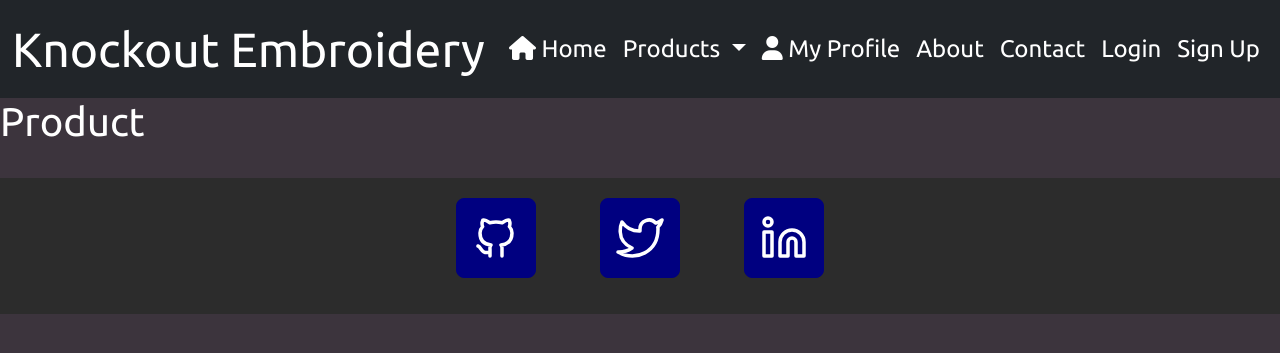
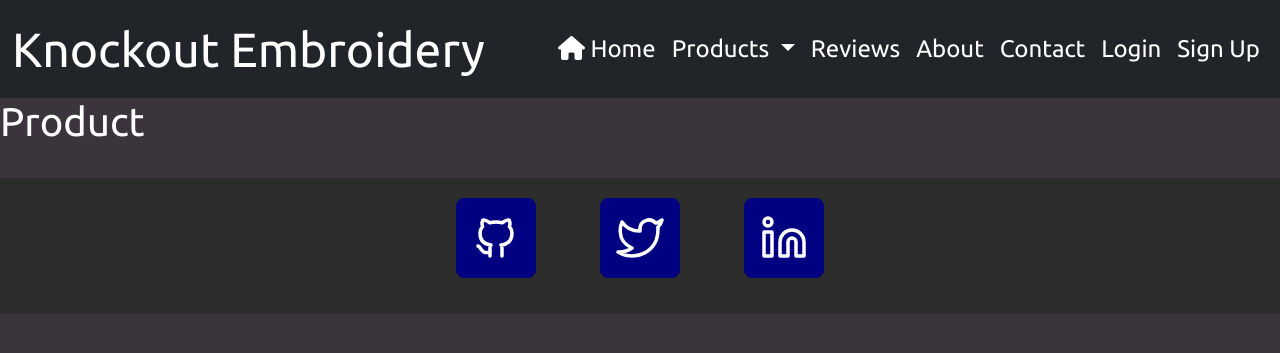
Before and after one commit to ojalaw/knockout-embroidery-MP4, a Django app: page /products/ in a window 1280 px wide. Shown: the top 353 px of the page. Run offline with Django 5.2, Linux system fonts and the light colour scheme; some libraries are stand-ins or nearby versions.

Commit message:
Minor update to base.html
Added href to navbar in base.html, added views and urls for profile and tidied up typo in reviews.

```diff
--- a/knockout_embroidery/urls.py
+++ b/knockout_embroidery/urls.py
@@ -18,6 +18,7 @@ from django.contrib import admin
 from django.urls import path, include
 from home.views import home
 from product.views import product, review
+from users.views import profile
 from django.contrib.auth import views as auth_views
 
 urlpatterns = [
@@ -28,4 +29,5 @@ urlpatterns = [
     path('logout/', auth_views.LogoutView.as_view(), name='logout'),
     path('products/', product, name='product'),
     path('reviews/', review, name='review'),
+    path('profile/', profile, name='profile'),
 ]
--- a/product/views.py
+++ b/product/views.py
@@ -7,4 +7,4 @@ def product(request):
 
 def review(request):
     reviews = Review.objects.all()
-    return render(request, 'product/review.html', {'reviews': reviews})
+    return render(request, 'product/reviews.html', {'reviews': reviews})
--- a/templates/base.html
+++ b/templates/base.html
@@ -41,8 +41,13 @@
             <li><a class="dropdown-item" href=#>Misc</a></li>
           </ul>
         </li>
+        {% if user.is_authenticated %}
             <li class="nav-item">
-              <a class="nav-link" id="profile" href=#><i class="fa-solid fa-user"></i> My Profile</a>
+              <a class="nav-link" id="profile" href="{% url 'profile' %}"><i class="fa-solid fa-user"></i> My Profile</a>
+            </li>
+            {% endif %}
+            <li class="nav-item">
+              <a class="nav-link" id="review" href="{% url 'review' %}">Reviews</a>
             </li>
             <li class="nav-item">
               <a class="nav-link" id="about" href=#> About</a>
--- a/users/urls.py
+++ b/users/urls.py
@@ -1,6 +1,7 @@
 from django.urls import path
-from users.views import register
+from users.views import register, profile
 
 urlpatterns = [
     path('register/', register, name='register'),
+    path('profile/', profile, name='profile'),
 ]
--- a/users/views.py
+++ b/users/views.py
@@ -1,4 +1,5 @@
 from django.shortcuts import render, redirect
+from django.contrib.auth.decorators import login_required
 from .forms import UserRegisterForm
 from django.contrib import messages
 
@@ -13,3 +14,7 @@ def register(request):
     else:
         form = UserRegisterForm()
     return render(request, 'users/register.html', {'form': form})
+
+@login_required
+def profile(request):
+    return render(request, 'users/profile.html')
```
